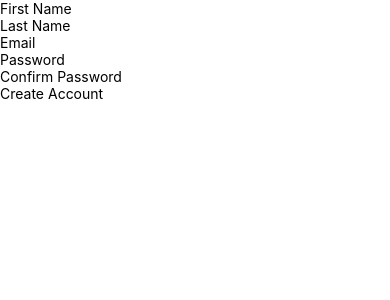
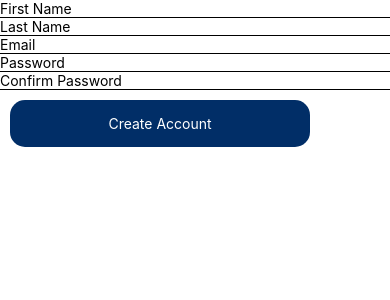
Before and after one commit to AfterHours/Application, a React Native app: screen / in a window 390 px wide. Shown: the top 300 px of the page. Built offline with nearby package versions, Linux system fonts and the light colour scheme.

Commit message:
Styles for creating account page

```diff
--- a/SignUpScreen/styles.js
+++ b/SignUpScreen/styles.js
@@ -1,5 +1,27 @@
-import {Platform, StatusBar, StyleSheet} from 'react-native';
+import {StyleSheet} from 'react-native';
 import colors from '../colorScheme';
 
-const styles = StyleSheet.create({});
+const styles = StyleSheet.create({
+  container: {
+    //Setting font type works different
+    // fontFamily: 'Poppins',
+    fontSize: 20,
+  },
+  textInput: {
+    borderBottomColor: '#000000',
+    borderBottomWidth: 1,
+  },
+  button: {
+    backgroundColor: colors.blue,
+    color: colors.white,
+    padding: 15,
+    margin: 10,
+    width: 300,
+    borderRadius: 15,
+  },
+  buttonText: {
+    color: colors.white,
+    textAlign: 'center',
+  },
+});
 export default styles;
```
